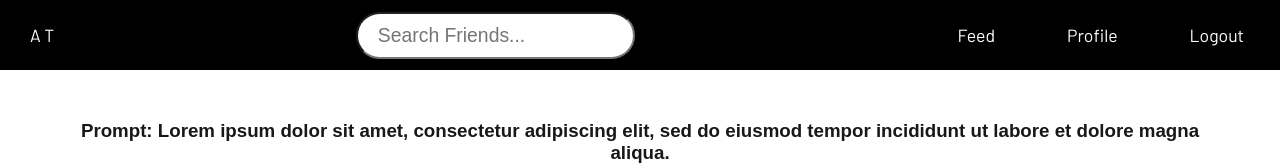
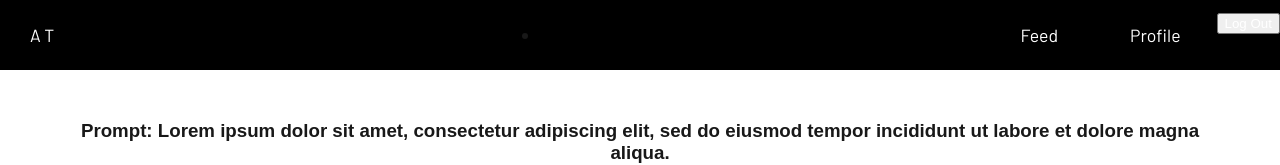
Before and after one commit to jlmonge/HarkSocial, a Vue app: page /conversation in a window 1280 px wide. Shown: the top 165 px of the page. Built offline with nearby package versions, Linux system fonts and the light colour scheme; no server answers.

Commit message:
current user email is now accessible as a variable
:

```diff
--- a/src/components/NavBar.vue
+++ b/src/components/NavBar.vue
@@ -1,6 +1,28 @@
 <script setup>
 import RaisedButton from '../components/RaisedButton.vue';
-
+import { getAuth , onAuthStateChanged} from '@firebase/auth'
+import { ref, watchEffect } from 'vue'
+import 'firebase/compat/auth'
+import firebase from 'firebase/compat/app';
+ const isLoggedIn = ref(true)
+  // runs after firebase is initialized
+  firebase.auth().onAuthStateChanged(function(user) {
+      if (user) {
+        isLoggedIn.value = true
+        var email = user.email
+        var uuid = user.UserID
+        console.log('logged in :'+ email )
+        // if we have a user
+      } else {
+        isLoggedIn.value = false // if we do not
+        console.log('not logged in ):')
+      }
+  })
+  const signOut = () => {
+    firebase.auth().signOut()
+    console.log('signed out returning to home page')
+    router.push('/')
+  }
 import { RouterLink } from 'vue-router'
 </script>
 
@@ -10,13 +32,14 @@ import { RouterLink } from 'vue-router'
             <RouterLink to="/">A T</RouterLink>
         </div>
         <div class="nav-search">
-            <input type="text" placeholder="Search Friends...">
+            <!-- <input type="text" placeholder="Search Friends..."> -->
+            <li> {{email}}</li>
         </div>
         <div class="nav-links">
             <ul>
                 <li><RouterLink to="conversation">Feed</RouterLink></li>
                 <li><RouterLink to="profile">Profile</RouterLink></li>
-                <li><a href="">Logout</a></li>
+                <button @click="signOut"><RouterLink to="/">Log Out</RouterLink></button>
             </ul>
         </div>
     </nav>
```
